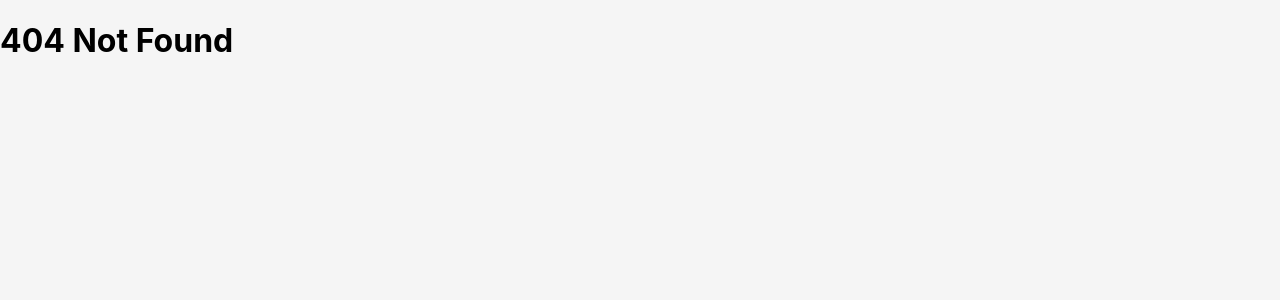
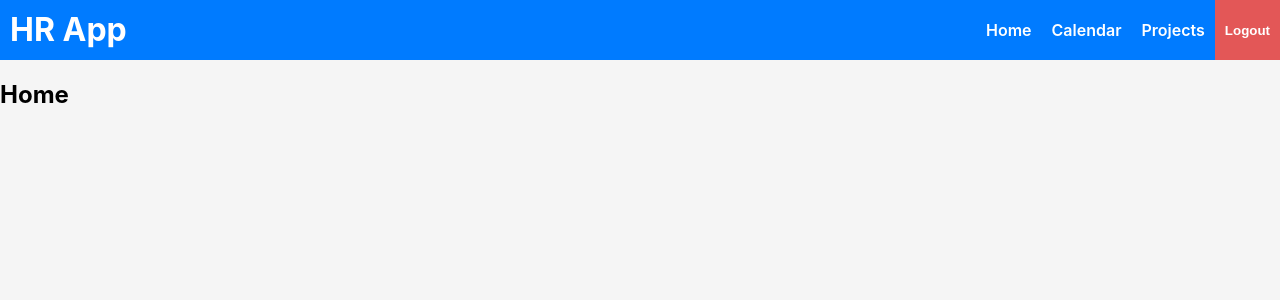
Before and after one commit to ToshiM17/HR-App, a React (Create React App) app in the folder frontend/: page /home in a window 1280 px wide. Before the commit this address had no page. Shown: the top 300 px of the page. Built offline with nearby package versions, Linux system fonts and the light colour scheme; sample sign-in values are in the browser's storage.

Commit message:
Added nav, logout, pages(home, calendar, projects)

```diff
--- a/frontend/src/App.js
+++ b/frontend/src/App.js
@@ -1,12 +1,33 @@
-import {BrowserRouter, Routes, Route} from 'react-router-dom';
+import {BrowserRouter, Routes, Route, Navigate} from 'react-router-dom';
 import Login from './components/Login';
+import Home from './components/Home';
+import Calendar from './components/Calendar';
+import Projects from './components/Projects';
+import React, { useEffect, useState } from 'react';
+import './components/style.sass';
 
 function App() {
+  const [isLogged, setIsLogged] = useState(false);
+
+  useEffect(() => {
+    const token = localStorage.getItem('token');
+    if (token) {
+      setIsLogged(true);
+    }
+  }, []);
+
+  const handleLogin = (status) => {
+    setIsLogged(status);
+  };
+
   return (
     <BrowserRouter>
       <Routes>
-        <Route path='/' element={<Login />} />
-        <Route path='/login' element={<Login />} />
+        <Route path='/' element={isLogged ? <Home /> : <Navigate to="/login" />} />
+        <Route path='/login' element={isLogged ? <Navigate to="/home" /> : <Login onLogin={handleLogin} />} />
+        <Route path='/home' element={isLogged ? <Home /> : <Navigate to="/login" />} />
+        <Route path='/calendar' element={isLogged ? <Calendar /> : <Navigate to="/login" />} />
+        <Route path='/projects' element={isLogged ? <Projects /> : <Navigate to="/login" />} />
         <Route path='*' element={<h1>404 Not Found</h1>} />
       </Routes>
     </BrowserRouter>
--- /dev/null
+++ b/frontend/src/components/Calendar.jsx
@@ -0,0 +1,16 @@
+import React, { useEffect } from 'react'
+import Nav from './nav/Nav'
+
+const Calendar = () => {
+    useEffect(() => {
+        document.title = 'Calendar - HR App'
+    }, [])
+  return (
+    <div>
+        <Nav />
+        <h2>Calendar</h2>
+    </div>
+  )
+}
+
+export default Calendar
--- /dev/null
+++ b/frontend/src/components/Home.jsx
@@ -0,0 +1,16 @@
+import React, { useEffect } from 'react';
+import Nav from './nav/Nav';
+
+const Home = () => {
+    useEffect(() => {
+        document.title = 'Home - HR App'
+    }, [])
+    return (
+        <div>
+            <Nav />
+            <h2>Home</h2>
+        </div>
+    );
+};
+
+export default Home;
--- a/frontend/src/components/Login.jsx
+++ b/frontend/src/components/Login.jsx
@@ -2,22 +2,23 @@ import React, { useEffect, useState } from 'react'
 import login from './login.module.sass'
 import axios from 'axios'
 
-const Login = () => {
+const Login = ({ onLogin }) => {
   useEffect(() => {
       document.title = 'Login'
   }, [])
   const [username, setUsername] = useState('');
   const [password, setPassword] = useState('');
   const [message, setMessage] = useState('');
+  axios.defaults.baseURL = 'http://localhost:8000';
 
   const handleLogin = async (e) => {
     e.preventDefault();
     try {
-      const response = await axios.post('http://localhost:8000/api/get_token/', { username, password });
+      const response = await axios.post('/api/get_token/', { username, password });
       const token = response.data.token;
       localStorage.setItem('token', token);
       setMessage('Login successful');
-
+      onLogin(true);
     } catch (error) {
       setMessage('Invalid username or password');
     }
--- /dev/null
+++ b/frontend/src/components/Projects.jsx
@@ -0,0 +1,16 @@
+import React, { useEffect } from 'react'
+import Nav from './nav/Nav'
+
+const Projects = () => {
+    useEffect(() => {
+        document.title = 'Projects - HR App'
+    }, [])
+  return (
+    <div>
+        <Nav />
+        <h2>Projects</h2>
+    </div>
+  )
+}
+
+export default Projects
--- a/frontend/src/components/login.module.sass
+++ b/frontend/src/components/login.module.sass
@@ -1,6 +1,4 @@
 @import 'variables'
-body
-    background: $background
 .login
     position: fixed
     top: 50%
--- /dev/null
+++ b/frontend/src/components/nav/Nav.jsx
@@ -0,0 +1,24 @@
+import React, { useEffect, useState } from 'react'
+import NavDesktop from './NavDesktop'
+import NavMobile from './NavMobile'
+
+const Nav = () => {
+    const [isMobile, setIsMobile] = useState(window.innerWidth < 768);
+    useEffect(() => {
+        const handleResize = () => {
+          setIsMobile(window.innerWidth < 768);
+        };
+        window.addEventListener('resize', handleResize);
+        return () => {
+          window.removeEventListener('resize', handleResize);
+        };
+      }, []);
+    return (
+        <header>
+            <h1>HR App</h1>
+            {isMobile ? <NavMobile /> : <NavDesktop />}
+        </header>
+    )
+}
+
+export default Nav
--- /dev/null
+++ b/frontend/src/components/nav/NavDesktop.jsx
@@ -0,0 +1,22 @@
+import React from 'react'
+import { Link } from 'react-router-dom'
+import { useNavigate } from 'react-router-dom'
+
+const NavDesktop = () => {
+    const navigate = useNavigate();
+    const handleLogout = () => {
+        localStorage.removeItem('token');
+        navigate('/login');
+        window.location.reload();
+    };
+  return (
+    <nav>
+        <Link to='/home' className='link'>Home</Link>
+        <Link to='/calendar' className='link'>Calendar</Link>
+        <Link to='/projects' className='link'>Projects</Link>
+        <button className='logout' onClick={handleLogout}>Logout</button>
+    </nav>
+  )
+}
+
+export default NavDesktop
--- /dev/null
+++ b/frontend/src/components/nav/NavMobile.jsx
@@ -0,0 +1,30 @@
+import React, { useState } from 'react'
+import { Link, useNavigate } from 'react-router-dom'
+import { FontAwesomeIcon } from '@fortawesome/react-fontawesome'
+import { faBars, faXmark, faRightFromBracket, faHouseChimney, faCalendarDays, faListCheck } from '@fortawesome/free-solid-svg-icons'
+
+const NavMobile = () => {
+    const navigate = useNavigate();
+    const handleLogout = () => {
+        localStorage.removeItem('token');
+        navigate('/login');
+        window.location.reload();
+    };
+    const [isOpen, setIsOpen] = useState(false);
+  return (
+    <nav>
+        <button className='menu' onClick={() => setIsOpen(true)}><FontAwesomeIcon icon={faBars} /></button>
+        {isOpen && (
+            <div className='nav'>
+                <button className='menu' onClick={() => setIsOpen(false)}><FontAwesomeIcon icon={faXmark} /></button>
+                <Link to='/home' className='link'><FontAwesomeIcon icon={faHouseChimney} className='icon' />Home</Link>
+                <Link to='/calendar' className='link'><FontAwesomeIcon icon={faCalendarDays} className='icon' />Calendar</Link>
+                <Link to='/projects' className='link'><FontAwesomeIcon icon={faListCheck} className='icon' />Projects</Link>
+                <button className='link' onClick={handleLogout}><FontAwesomeIcon icon={faRightFromBracket} className='icon' />Logout</button>
+            </div>
+        )}
+    </nav>
+  )
+}
+
+export default NavMobile
--- /dev/null
+++ b/frontend/src/components/style.sass
@@ -0,0 +1,84 @@
+@import 'variables'
+header
+    background: $mainColor
+    position: sticky
+    top: 0
+    z-index: 100
+    display: flex
+    height: 60px
+    h1
+        color: white
+        margin: 0
+        padding: 10px
+    nav
+        margin-left: auto
+        display: flex
+        .link
+            color: white
+            text-decoration: none
+            font-weight: 600
+            padding: 10px
+            display: flex
+            align-items: center
+            &:hover
+                background: $secondaryColor
+                transition: 0.3s all ease
+        .logout
+            color: white
+            text-decoration: none
+            font-weight: 600
+            padding: 10px
+            border: none
+            background: $redColor
+            cursor: pointer
+            &:hover
+                background: $redColorHover
+                transition: 0.3s all ease
+        .menu
+            display: flex
+            justify-content: center
+            align-items: center
+            background: none
+            border: none
+            color: white
+            font-size: 40px
+            padding: 10px
+            margin-left: auto
+            cursor: pointer
+            &:hover
+                color: $secondaryColor
+                transition: 0.3s all ease
+        .nav
+            display: flex
+            flex-direction: column
+            align-items: center
+            height: 100vh
+            width: 50vw
+            position: fixed
+            top: 0
+            right: 0
+            background: $mainColor
+            box-shadow: -5px 0 10px rgba(0, 0, 0, 0.5)
+            animation: slideInRight 0.3s forwards
+            gap: 20px
+            .link
+                background: none
+                border: none
+                width: calc( 100% - 20px )
+                padding-left: 20px
+                font-size: 25px
+                gap: 10px
+                .icon
+                    width: 30px
+            button.link
+                width: calc( 100% + 10px )
+@keyframes slideInRight
+    from
+        transform: translateX(100%)
+    to
+        transform: translateX(0)
+@keyframes slideOutRight
+    from
+        transform: translateX(0)
+    to
+        transform: translateX(100%)
--- a/frontend/src/components/variables.sass
+++ b/frontend/src/components/variables.sass
@@ -1,4 +1,8 @@
 $background: #f5f5f5
 $mainColor: #007bff
 $secondaryColor: #0056b3
+$redColor: #e35757
+$redColorHover: #dd0000
 $gray: #6c757d
+body
+    background: $background
```
